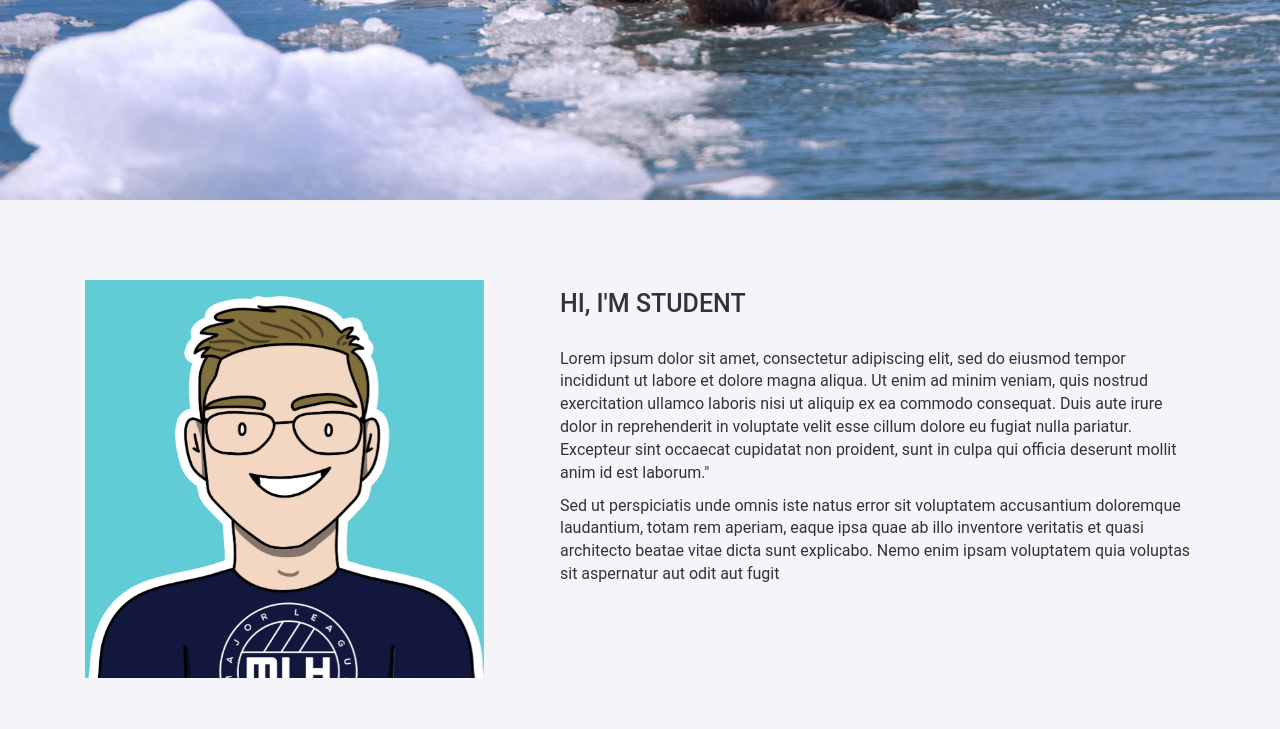
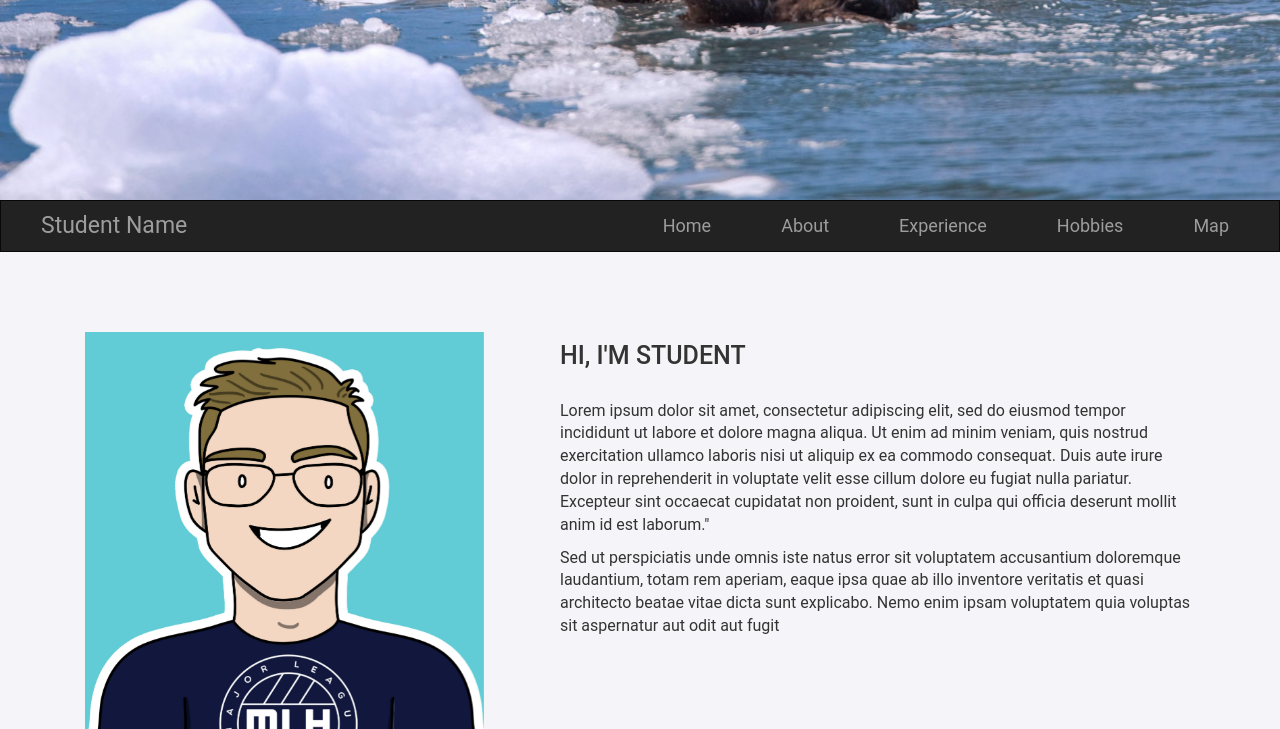
Before and after one commit to rashelrr/mlh-portfolio-project, a Flask app: page / in a window 1280 px wide. Shown: the part 599-1328 px from the top of the page. Run offline with Flask 2, Linux system fonts and the light colour scheme; some libraries are stand-ins or nearby versions.

Commit message:
menu bar

```diff
--- a/app/static/styles/main.css
+++ b/app/static/styles/main.css
@@ -223,3 +223,16 @@ body {
     animation-name: fadeInDown;
     display:block !important;
 }
+
+.menu2{
+    display: none;
+        position:fixed !important;
+    top:0 !important;
+    left:0 !important;
+    width:100%;
+    z-index:20;
+}
+
+.disp{
+    display: block;
+}
--- a/app/templates/index.html
+++ b/app/templates/index.html
@@ -22,6 +22,55 @@
             </div>
         </div>
     </div>
+
+    <!-- Menu bar -->
+    <section class="menu">
+        <nav style="margin:0px; border-radius: 0px;" class="navbar navbar-inverse">
+            <div class="container-fluid">
+                <div class="navbar-header">
+                    <button type="button" class="navbar-toggle" data-toggle="collapse" data-target="#myNavbar">
+                        <span class="icon-bar"></span>
+                        <span class="icon-bar"></span>
+                        <span class="icon-bar"></span>
+                    </button>
+                    <a style="font-size:23px;padding-left:40px;" class="navbar-brand">Student Name</a>
+                </div>
+                <div class="collapse navbar-collapse" id="myNavbar">
+                    <ul class="nav navbar-nav navbar-right">
+                        <li style="font-size:18px;padding: 0px 20px 0px 20px;"><a id="redirection1" href="#">Home</a></li>
+                        <li style="font-size:18px;padding: 0px 20px 0px 20px;"><a id="redirection2" href="#">About</a></li>
+                        <li style="font-size:18px;padding: 0px 20px 0px 20px;"><a id="redirection3" href="#">Experience</a></li>
+                        <li style="font-size:18px;padding: 0px 20px 0px 20px;"><a href="#">Hobbies</a></li>
+                        <li style="font-size:18px;padding: 0px 20px 0px 20px;"><a href="#">Map</a></li>
+                    </ul>
+                </div>
+            </div>
+        </nav>
+    </section>
+
+    <section class="menu2">
+        <nav style="margin:0px; border-radius: 0px;" class="navbar navbar-inverse">
+            <div class="container-fluid">
+                <div class="navbar-header">
+                    <button type="button" class="navbar-toggle" data-toggle="collapse" data-target="#myNavbar">
+                        <span class="icon-bar"></span>
+                        <span class="icon-bar"></span>
+                        <span class="icon-bar"></span>
+                    </button>
+                    <a style="font-size:23px;padding-left:40px;" class="navbar-brand">Student Name</a>
+                </div>
+                <div class="collapse navbar-collapse" id="myNavbar">
+                    <ul class="nav navbar-nav navbar-right">
+                        <li style="font-size:18px;padding: 0px 20px 0px 20px;"><a id="redirection4" href="#">Home</a></li>
+                        <li style="font-size:18px;padding: 0px 20px 0px 20px;"><a id="redirection5" href="#">About</a></li>
+                        <li style="font-size:18px;padding: 0px 20px 0px 20px;"><a id="redirection6" href="#">Experience</a></li>
+                        <li style="font-size:18px;padding: 0px 20px 0px 20px;"><a href="#">Hobbies</a></li>
+                        <li style="font-size:18px;padding: 0px 20px 0px 20px;"><a href="#">Map</a></li>
+                    </ul>
+                </div>
+            </div>
+        </nav>
+    </section>
 
     <!-- About me -->
     <div id="aboutme">
@@ -50,7 +99,7 @@
 
     <!-- Work experiences -->
     <!-- Source: https://www.w3schools.com/howto/howto_js_quotes_slideshow.asp-->
-    <div class="slideshow-container">
+    <div id = "experience" class="slideshow-container">
 
         <div class="mySlides">
             <h2>Jobtitle 1</h2>
@@ -112,7 +161,49 @@
         if ($(this).scrollTop() > $(window).height() - 350) {
             $('.imgfade').addClass("animated fadeInDown");
         }
+
+        if ($(this).scrollTop() > $(window).height()) {
+            $('.menu2').addClass("disp");
+        } else {
+            $('.menu2').removeClass("disp");
+        }
     });
+
+    $('#redirection1').click(function() {
+            $('body, html').animate({
+                scrollTop: $('#bigimg').offset().top
+            }, 800);
+        });
+
+    $('#redirection2').click(function() {
+            $('body, html').animate({
+                scrollTop: $('#aboutme').offset().top
+            }, 800);
+        });
+
+    $('#redirection3').click(function() {
+            $('body, html').animate({
+                scrollTop: $('#experience').offset().top
+            }, 800);
+        });
+
+    $('#redirection4').click(function() {
+        $('body, html').animate({
+            scrollTop: $('#bigimg').offset().top
+        }, 800);
+    });
+
+    $('#redirection5').click(function() {
+            $('body, html').animate({
+                scrollTop: $('#aboutme').offset().top
+            }, 800);
+        });
+
+    $('#redirection6').click(function() {
+            $('body, html').animate({
+                scrollTop: $('#experience').offset().top
+            }, 800);
+        });
     </script>
 </body>
 </html>
```
